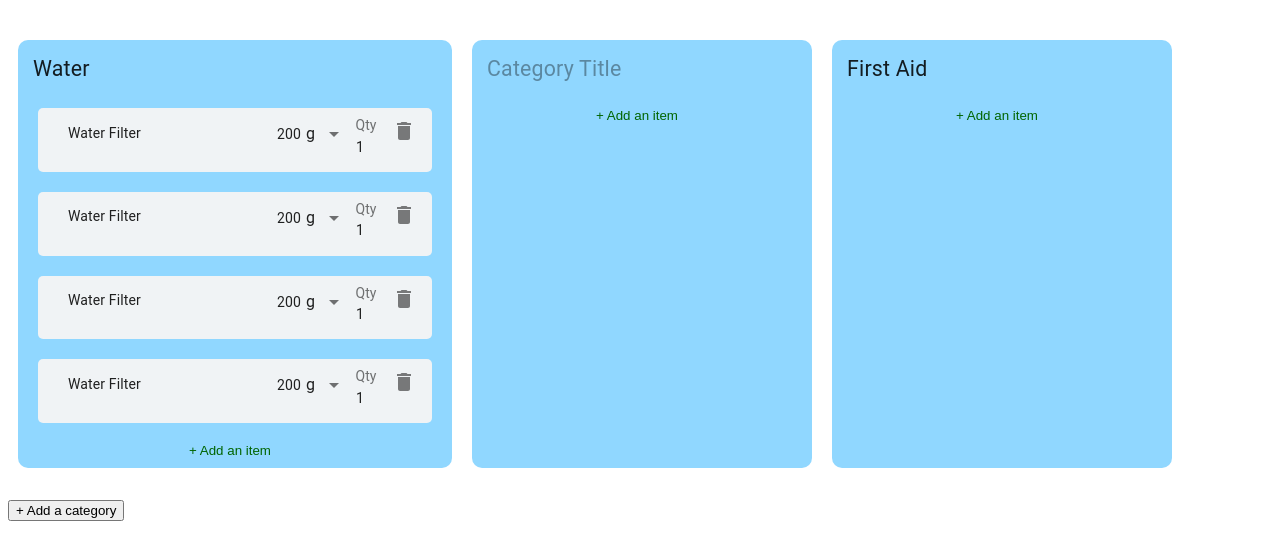
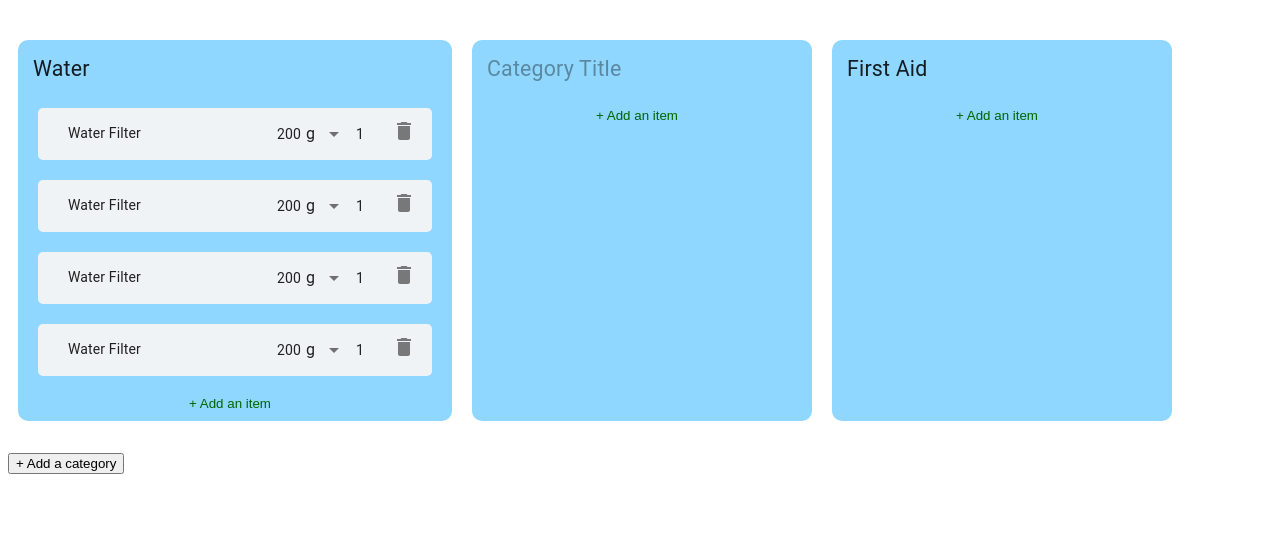
Before and after one commit to mitchHartigan/trekkr, a React (Create React App) app: page / in a window 1280 px wide. Shown: the top 560 px of the page. Built offline with nearby package versions, Linux system fonts and the light colour scheme.

Commit message:
style: removed Qty text from input

```diff
--- a/src/pack/Item/Item.js
+++ b/src/pack/Item/Item.js
@@ -80,7 +80,6 @@ export default class Item extends Component {
               </div>
 
               <div className="item__qtyContainer">
-                <InputLabel className="item__qty">Qty</InputLabel>
                 <Input
                   className="item__qtyInput"
                   ref={this.qtyInput}
--- a/src/pack/Item/_item.scss
+++ b/src/pack/Item/_item.scss
@@ -23,10 +23,13 @@
   &__select {
     border: none;
   }
-  &__qty {
+  &__qtyContainer {
     display: flex;
     justify-content: space-around;
     align-items: center;
+    font-size: 14px;
+  }
+  &__qty {
     font-size: 14px;
   }
   &__qtyInput {
```
